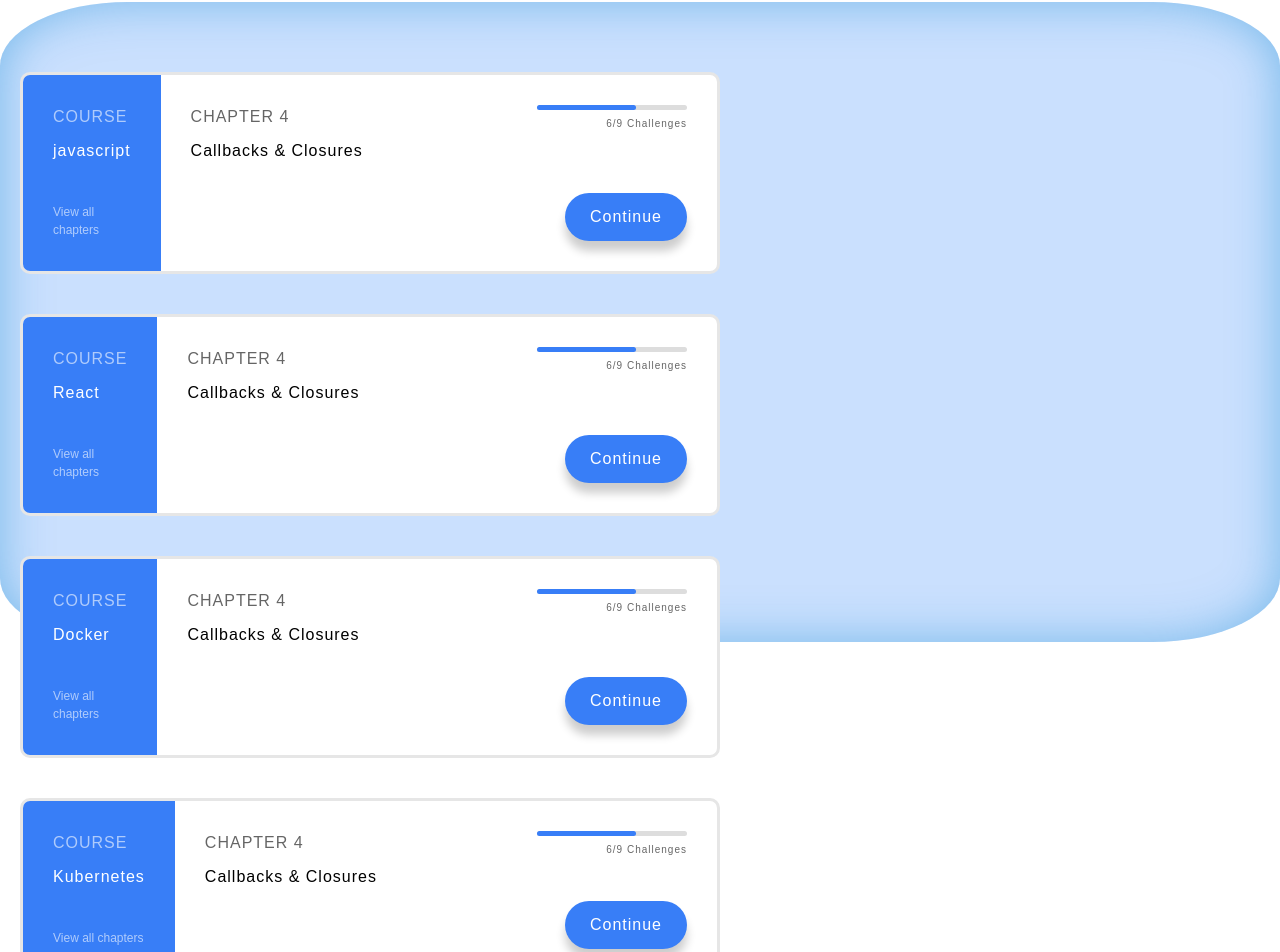
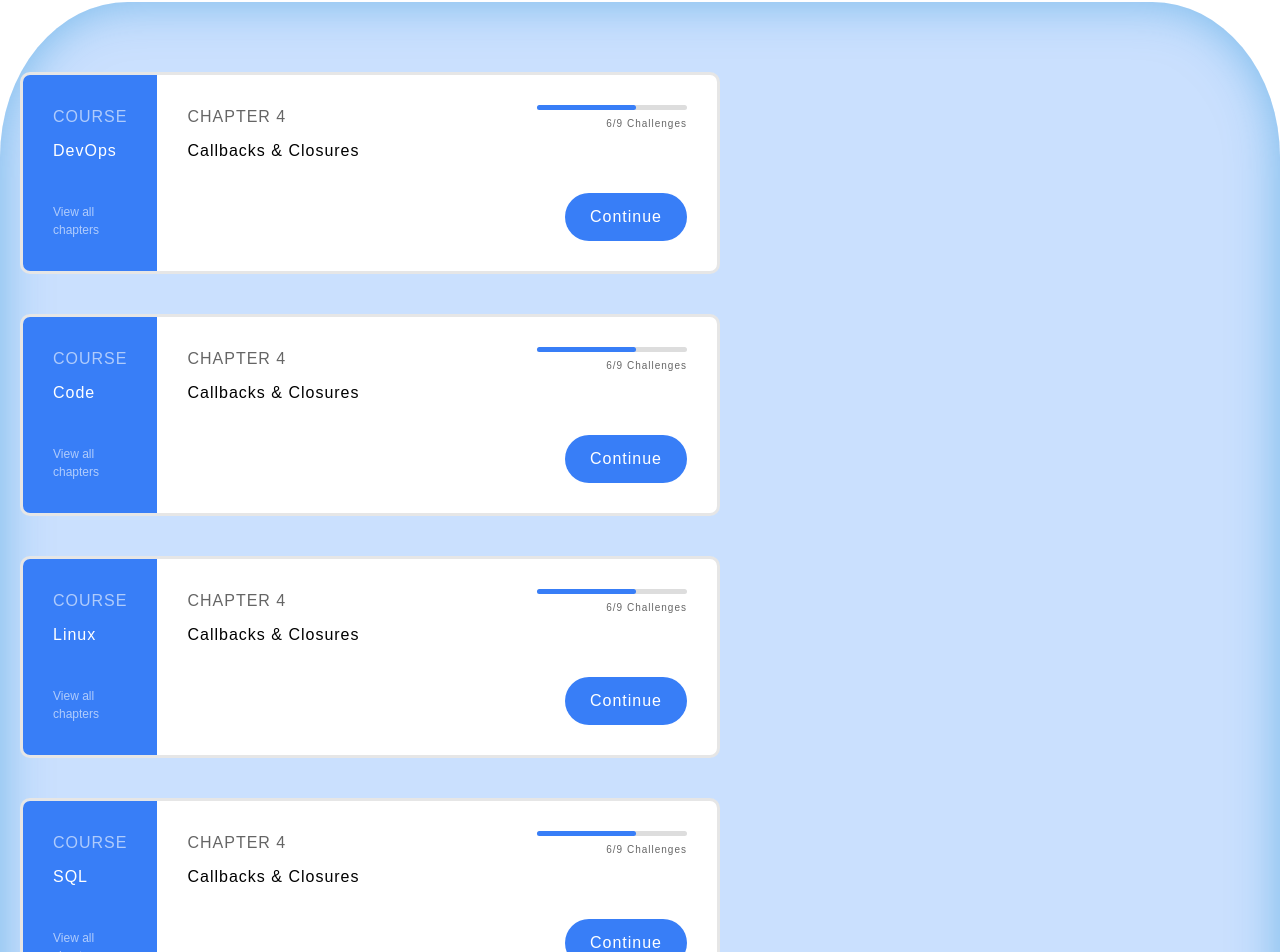
Before and after one commit to Switch0XD/Quiz_APP, a React (Create React App) app: page /profile in a window 1280 px wide. Shown: the part 128-1080 px from the top of the page. Built offline with nearby package versions, Linux system fonts and the light colour scheme; no server answers; a web font is replaced by a local one.

Commit message:
small ui enhancements

```diff
--- a/src/components/Todos.css
+++ b/src/components/Todos.css
@@ -24,8 +24,10 @@
 	justify-content: space-between;
 	flex-direction: row;
 	margin-top: 90px;
+	margin-bottom: 20px;
 	padding-top: 50px;
-	height: 80vh;
+	padding-bottom: 50px;
+	/* height: 80vh; */
 	border-radius: 10%;
 	box-shadow: inset 0 0 3rem rgba(33, 146, 216, 0.5);
 }
@@ -117,7 +119,6 @@
 	background-color: #387ef7;
 	border: 0;
 	border-radius: 50px;
-	box-shadow: 0 10px 10px rgba(0, 0, 0, 0.2);
 	color: #fff;
 	font-size: 16px;
 	padding: 12px 25px;
@@ -125,6 +126,13 @@
 	bottom: 30px;
 	right: 30px;
 	letter-spacing: 1px;
+}
+.btn:hover{
+	background-color: whitesmoke;
+	color: black;
+	border: 3px solid #387ef7;
+	box-shadow: 0 10px 10px rgba(0, 0, 0, 0.2);
+
 }
 
 @media screen and (max-width: 480px) {
--- a/src/components/Todos.jsx
+++ b/src/components/Todos.jsx
@@ -4,16 +4,22 @@
 const data =
 [
     {
-        name : "javascript"
+        name : "DevOps"
     },
     {
-        name : "React"
+        name : "Code"
     },
     {
-        name : "Docker"
+        name : "Linux"
     },
     {
-        name : "Kubernetes"
+        name : "SQL"
+    },
+    {
+      name : "Docker"
+    },
+    {
+      name : "CMS"
     }
 ]
 const Todos = () => {
--- /dev/null
+++ b/src/components/navBar.css
@@ -0,0 +1,8 @@
+
+.nav{
+    border: 3px solid #e6e6e6;
+}
+.logo{
+    width:2.5rem;
+    height:2.5rem;
+}
--- a/src/components/navBar.jsx
+++ b/src/components/navBar.jsx
@@ -1,8 +1,8 @@
 import React, { useState, useEffect } from 'react'
 import {account} from '../appwrite/appwriteConfig'
 import { useNavigate, Link } from 'react-router-dom'
-
-
+import './navBar.css'
+import logo from '../logo.gif'
 const NavBar = () => {
     const navigate = useNavigate()
     const [userDetails,setUserDetails] = useState()
@@ -36,13 +36,16 @@
     <>
       {userDetails ? (
         <>
-          <div className="min-h-min max-w-7xl mx-auto shadow-md flex justify-between text-right py-3 px-3 mt-2 rounded-md">
+          <div className="nav min-h-min max-w-7xl mx-auto shadow-md flex justify-between text-right py-3 px-3 mt-2 rounded-lg">
+            <div className='logo'>
+            <img src={logo} alt="logo"/>
+            </div>
             <div>
-              <p className="text-xl">Hello {userDetails.name}</p>
+              <p className="text-xl"><strong>Hello {userDetails.name}</strong></p>
             </div>
             <div>
               <button
-                className="bg-blue-900 text-white p-1 rounded-md"
+                className="w-full flex justify-center py-2 px-4 border border-transparent rounded-md shadow-sm text-sm font-medium text-white bg-indigo-600 hover:bg-indigo-700 focus:outline-none focus:ring-2 focus:ring-offset-2 focus:ring-indigo-500"
                 onClick={logoutUser}
               >
                 Logout
```
Also changed, not shown: src/logo.gif (added), src/logo.svg (deleted).
